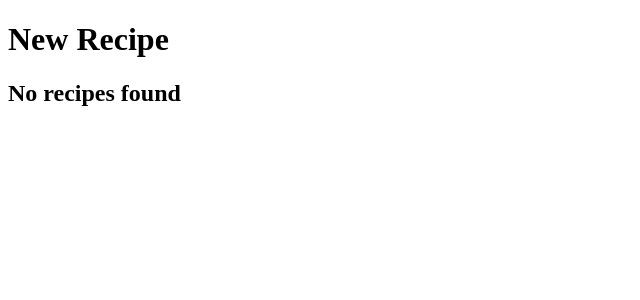
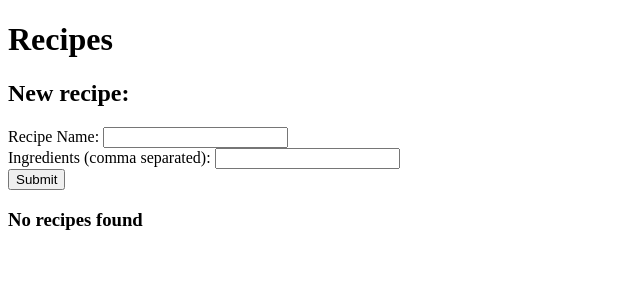
Before and after one commit to btharding/MealPlanner, a Vue app: page /recipes in a window 1280 px wide. Shown: the top 300 px of the page, without its empty margins (0-640 px from the left). Built offline with nearby package versions, Linux system fonts and the light colour scheme.

Commit message:
Basic 'Add Recipe' functionality

```diff
--- a/src/views/RecipesView.vue
+++ b/src/views/RecipesView.vue
@@ -1,8 +1,31 @@
 <template>
     <div>
-        <h1>New Recipe</h1>
-        <h2 v-if="recipes.length">Recipes found</h2>
-        <h2 v-else>No recipes found</h2>
+        <h1>Recipes</h1>
+        <h2>New recipe:</h2>
+        <form @submit="submit">
+            <label for = "recipeName">Recipe Name: </label>
+            <input name = "recipeName" type = "text" v-model="currentRecipe.name" required/><br/>
+
+            <label for = "newIngredient">Ingredients (comma separated): </label>
+            <input name = "newIngredient" type = "text" v-model="currentIngredient" @input="handleIngredientChange"/>
+
+            <ul v-if="currentRecipe.ingredients">
+                <li v-for="ingredient in currentRecipe.ingredients" :key = "ingredient.id">{{ingredient.name}}</li>
+            </ul><br/>
+
+            <input type = "submit" value="Submit"/>
+        </form>
+
+        <div v-if = "recipes.length">
+            <h3>Recipes:</h3>
+
+            <div v-for = "recipe in recipes" :key="recipe.id">
+                <h3>{{recipe.name}}</h3>
+                <span v-for = "ingredient in recipe.ingredients" :key = "ingredient.id" :style = "{color: '#' + ingredient.id.slice(7)}">{{ingredient.name}}</span>
+            </div>
+        </div>
+
+        <h3 v-else>No recipes found</h3>
     </div>
 </template>
 
@@ -10,12 +33,63 @@
     export default {
         data () {
             return {
-                recipes: []
+                currentRecipe: {
+                },
+                currentIngredient: '',
+                recipes: [],
+                ingredients: [],
             }
         },
         mounted () {
             if (localStorage.recipes) {
-                this.recipes = localStorage.recipes
+                this.recipes = JSON.parse(localStorage.recipes);
+            }
+            if (localStorage.ingredients) {
+                this.ingredients = JSON.parse(localStorage.ingredients);
+            }
+        },
+        methods: {
+            generateUniqueId(existingArray) {
+                while (true) {
+                    let candidateId = Math.random().toString(16).slice(2);
+                    if (!existingArray.filter(item => item.id == candidateId).length) {
+                        return candidateId;
+                    }
+                }
+            },
+            submit(e) {
+                e.preventDefault();
+                this.currentRecipe.id = this.generateUniqueId(this.recipes);
+
+                this.recipes.push(this.currentRecipe);
+                localStorage.recipes = JSON.stringify(this.recipes);
+                localStorage.ingredients = JSON.stringify(this.ingredients);
+                this.currentRecipe = {};
+                this.currentIngredient = '';
+            },
+            addNewIngredient(ingredientName) {
+                if (!this.currentRecipe.ingredients) {
+                    this.currentRecipe.ingredients = [];
+                }
+                let matchingIngredients = this.ingredients.filter(ingredient => ingredient.name.toLowerCase() == ingredientName.toLowerCase());
+
+                let ingredient = null;
+                if (matchingIngredients.length) {
+                    ingredient = matchingIngredients[0];
+                } else {
+                    ingredient = {
+                        'name': ingredientName,
+                        'id': this.generateUniqueId(this.recipes)
+                    }
+                    this.ingredients.push(ingredient);
+                }
+                this.currentRecipe.ingredients.push(ingredient);
+            },
+            handleIngredientChange() {
+                if (this.currentIngredient.slice(-1) === ',') {
+                    this.addNewIngredient(this.currentIngredient.slice(0,-1));
+                    this.currentIngredient = '';
+                }
             }
         }
     }
```
